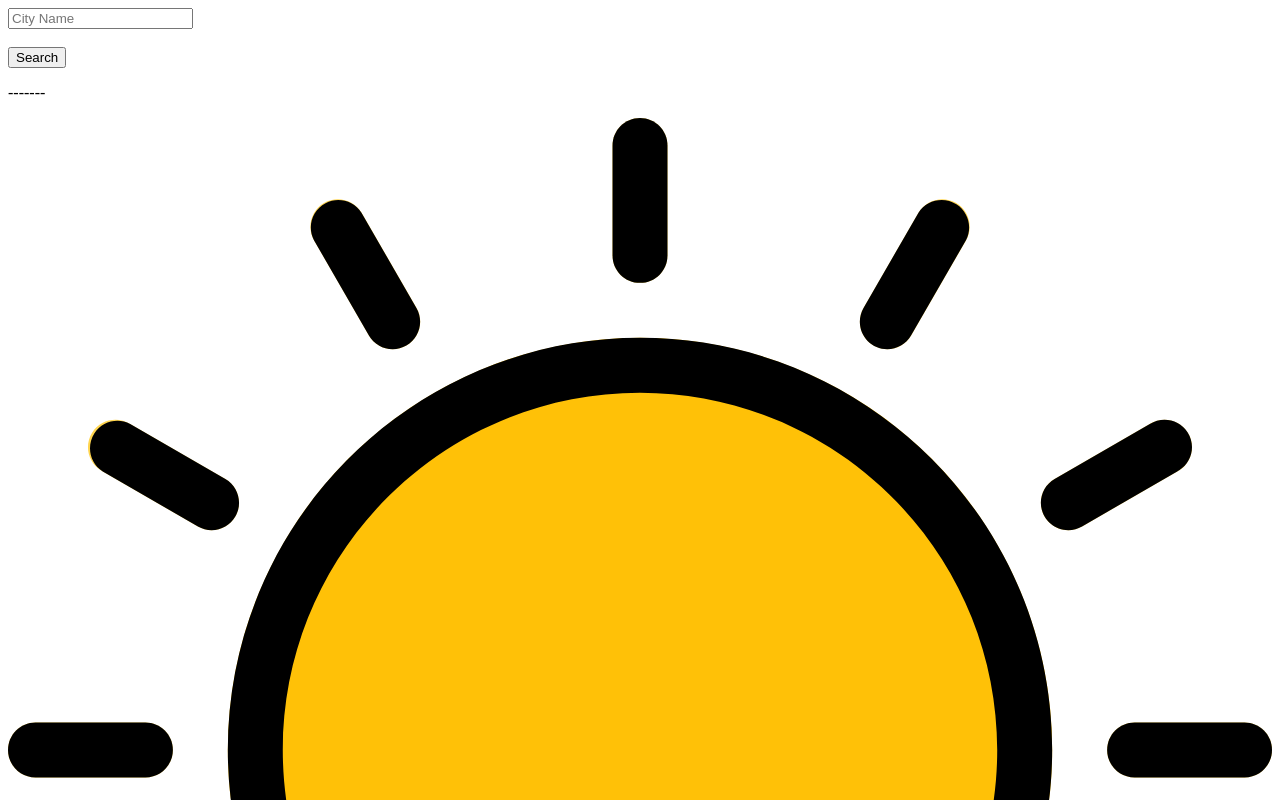
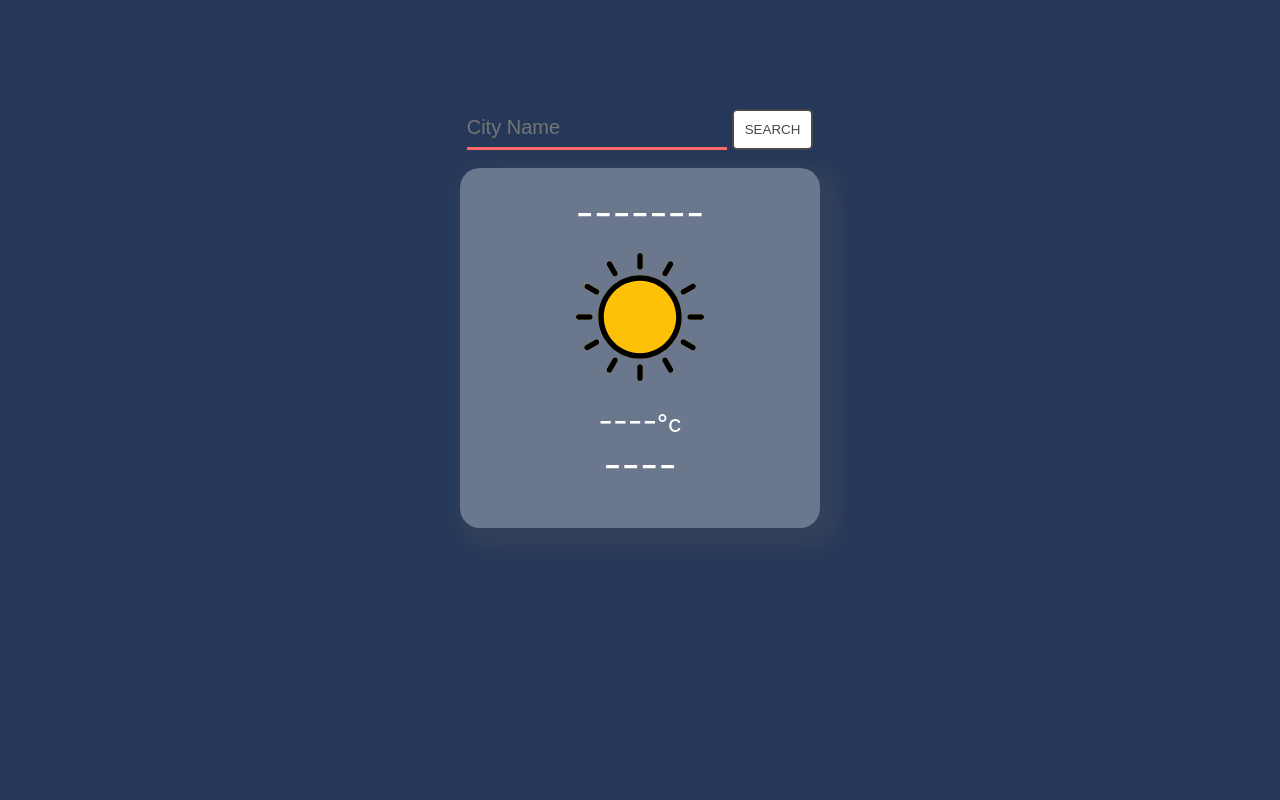
Before and after one commit to Saloni-041/weatherApp, a plain HTML site: page index.html in a window 1280 px wide. Shown: the top 800 px of the page. Drawn offline with Linux system fonts and the light colour scheme.

Commit message:
Update index.html

```diff
--- a/index.html
+++ b/index.html
@@ -4,7 +4,7 @@
             Weather App
         </title>
         <head>
-            <link rel="stylesheet" href="weather.css">
+            <link rel="stylesheet" href="style.css">
             <meta name="viewport" content="width=device-width,initial-scale=1.0">
         </head>
         <body>
```
